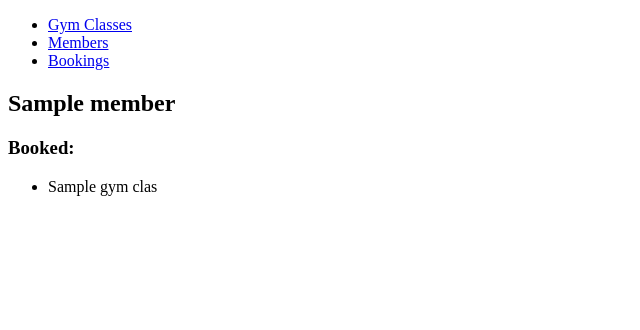
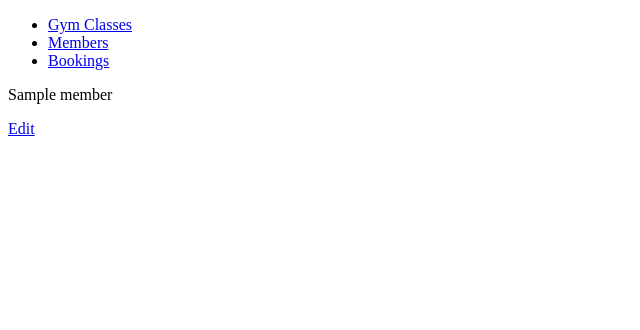
Before and after one commit to maggieAmin/gym_project, a Flask app: template templates/members/show.html in a window 1280 px wide. Shown: the top 330 px of the page, without its empty margins (0-640 px from the left). Run offline with Flask 2, Linux system fonts and the light colour scheme; the template is opened without the code that fills it: most values are stand-ins (such as "Sample title", 1, 10 or a date in 2020).

Commit message:
modified temolates/members/show.html

```diff
--- a/controllers/member_controller.py
+++ b/controllers/member_controller.py
@@ -21,3 +21,8 @@ def create_member():
     member = Member(name)
     member_repository.save(member)
     return redirect("/members")
+
+@members_blueprint.route("/members/<id>")
+def show(id):
+    member = member_repository.select(id)
+    return render_template("members/show.html", member=member)
--- a/templates/members/show.html
+++ b/templates/members/show.html
@@ -1,14 +1,9 @@
 {% extends 'base.html' %}
 
 {% block content %}
-<h1>{{member.name}}</h1>
-
-<h3>Booked:</h3>
-
-<ul>
-    {% for gym_class in gym_classes %}
-    <li>{{gym_class.title}}</li>
-    {% endfor %}
-</ul>
+<div>
+    <p>{{member.name}}</p>
+    <p><a href="/members/{{member.id}}/edit">Edit</a></p>
+</div>
 
 {% endblock %}
```
